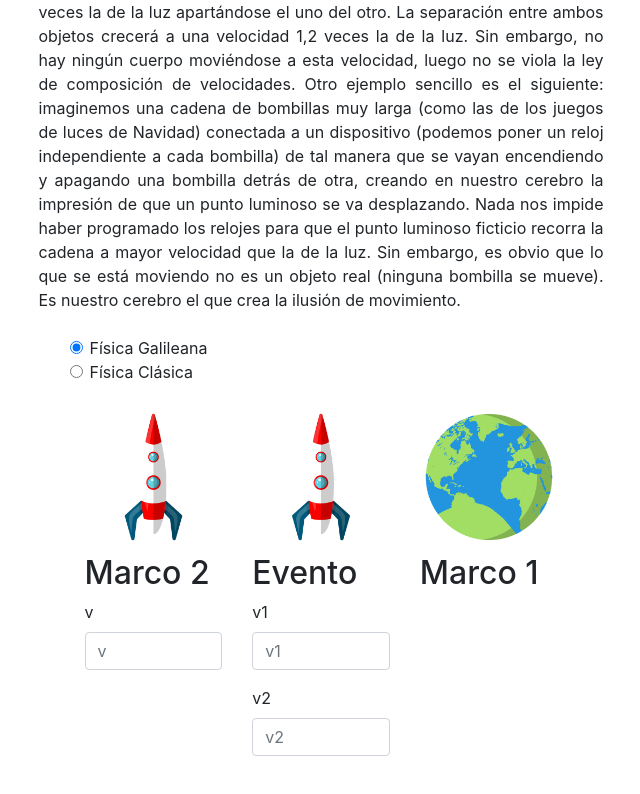
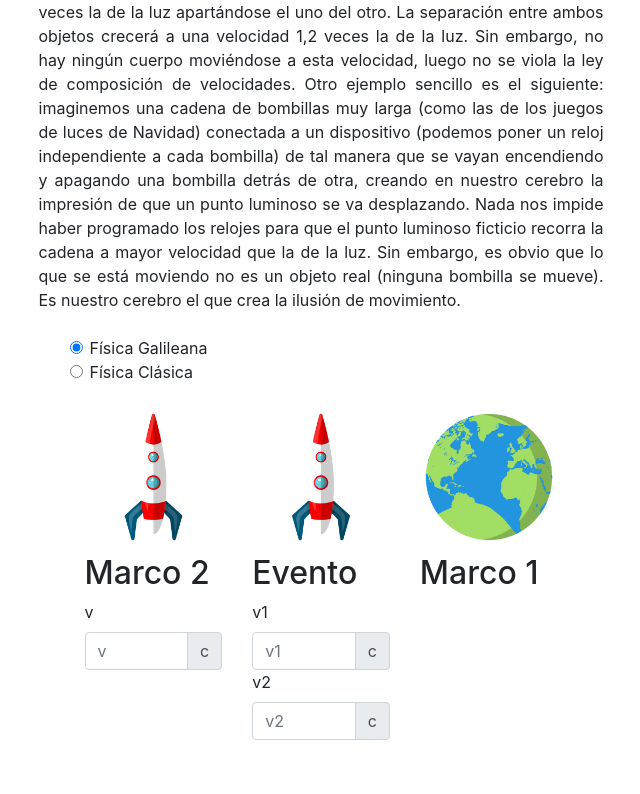
Before and after one commit to JonathanGzzBen/simulador-velocidad-relativa, a Next.js app in the folder src/: page / in a window 1280 px wide. Shown: the part 1418-2212 px from the top of the page, without its empty margins (319-959 px from the left). Built offline with nearby package versions, Linux system fonts and the light colour scheme.

Commit message:
Replace Inputs with InputGroups to add 'c' at the end

```diff
--- a/src/components/simulator.jsx
+++ b/src/components/simulator.jsx
@@ -1,13 +1,15 @@
 import React, { useState } from "react";
-import { Container, Row, Col, Image, Form } from "react-bootstrap";
+import {
+  Container,
+  Row,
+  Col,
+  Image,
+  Form,
+  InputGroup,
+  FormControl,
+} from "react-bootstrap";
 
 export default function Simulator() {
-  const [marco2Image, setMarco2Image] = useState(
-    "/images/cohete-estacionado.jpeg"
-  );
-  const [eventoImage, setEventoImage] = useState(
-    "/images/cohete-estacionado.jpeg"
-  );
   const [fisicaGalileana, setFisicaGalileana] = useState(true);
   const [v, setV] = useState("");
   const [v1, setV1] = useState("");
@@ -125,16 +127,20 @@ export default function Simulator() {
           <Container fluid style={{ padding: "0" }}>
             <Form>
               <h2>Marco 2</h2>
-              <Form.Group controlId="v-input">
-                <Form.Label>v</Form.Label>
-                <Form.Control
+              <Form.Label>v</Form.Label>
+              <InputGroup>
+                <FormControl
+                  placeholder="v"
+                  aria-label="v"
+                  aria-describedby="c-v"
                   value={v}
-                  type="text"
-                  placeholder="v"
                   onChange={(e) => handleVChange(e.target.value)}
                   autoComplete="off"
                 />
-              </Form.Group>
+                <InputGroup.Append>
+                  <InputGroup.Text id="c-v">c</InputGroup.Text>
+                </InputGroup.Append>
+              </InputGroup>
             </Form>
           </Container>
         </Col>
@@ -153,27 +159,34 @@ export default function Simulator() {
           <Container fluid style={{ padding: "0" }}>
             <Form>
               <h2>Evento</h2>
-              <Form.Group controlId="formBasicEmail">
-                <Form.Label>v1</Form.Label>
-                <Form.Control
+              <Form.Label>v1</Form.Label>
+              <InputGroup>
+                <FormControl
+                  placeholder="v1"
+                  aria-label="v1"
+                  aria-describedby="c-v1"
                   value={v1}
-                  v1="v1-input"
-                  type="text"
-                  placeholder="v1"
                   onChange={(e) => handleV1Change(e.target.value)}
                   autoComplete="off"
                 />
-              </Form.Group>
-              <Form.Group controlId="formBasicEmail">
-                <Form.Label>v2</Form.Label>
-                <Form.Control
+                <InputGroup.Append>
+                  <InputGroup.Text id="c-v1">c</InputGroup.Text>
+                </InputGroup.Append>
+              </InputGroup>
+              <Form.Label>v2</Form.Label>
+              <InputGroup>
+                <FormControl
+                  placeholder="v2"
+                  aria-label="v2"
+                  aria-describedby="c-v2"
                   value={v2}
-                  type="text"
-                  placeholder="v2"
                   onChange={(e) => handleV2Change(e.target.value)}
                   autoComplete="off"
                 />
-              </Form.Group>
+                <InputGroup.Append>
+                  <InputGroup.Text id="c-v2">c</InputGroup.Text>
+                </InputGroup.Append>
+              </InputGroup>
             </Form>
           </Container>
         </Col>
```
